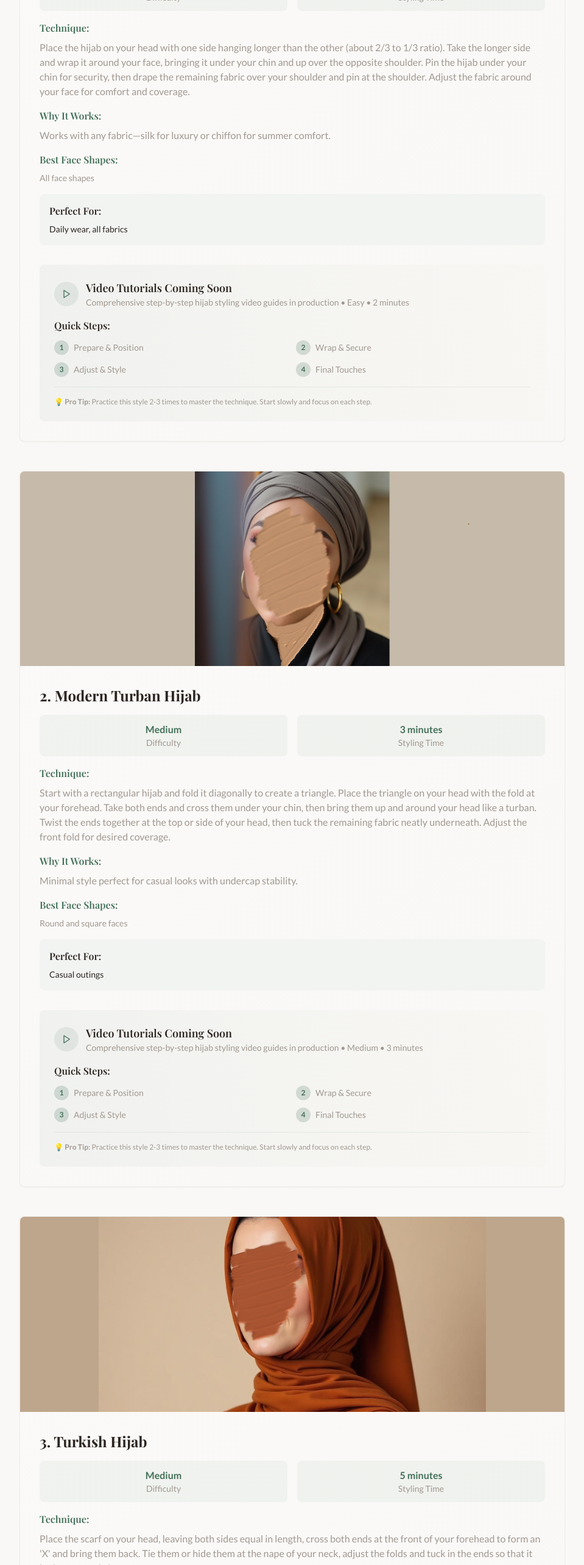
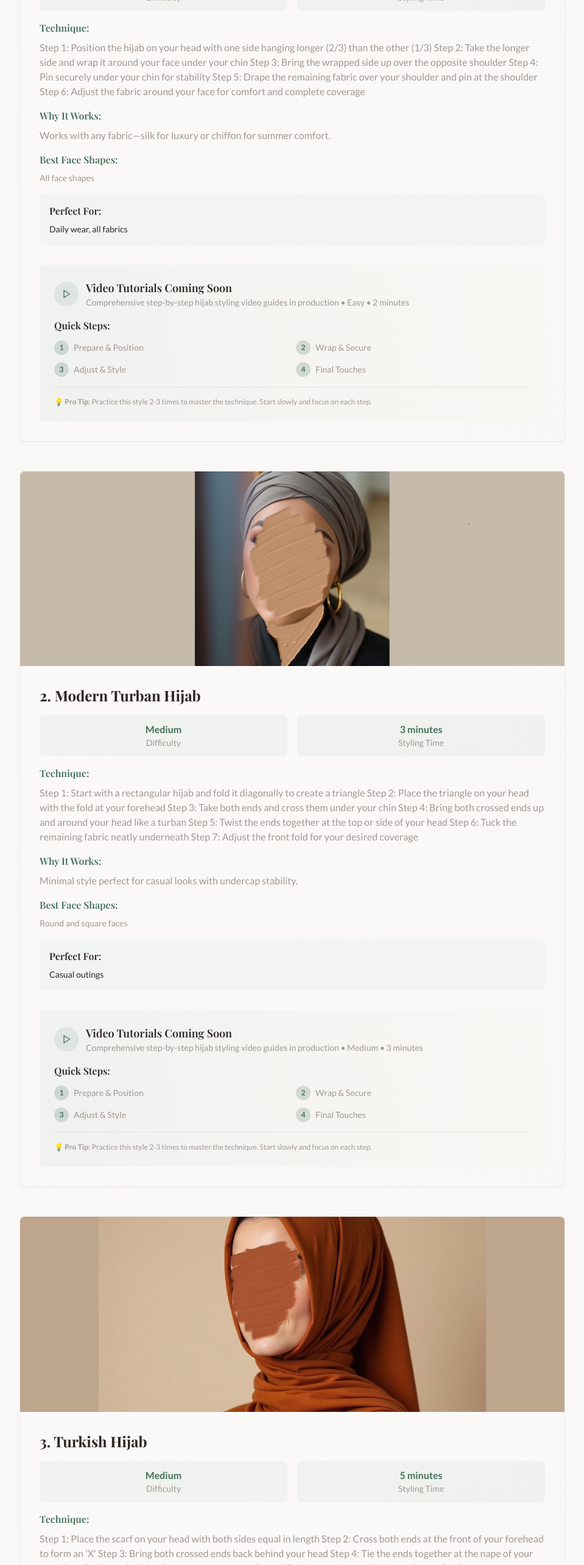
Before and after one commit to elvin52/next-flow-shop, a React (Vite) app: page /blog/hijab-styles-guide in a window 1280 px wide. Shown: the part 2213-4779 px from the top of the page at 61% size, without its empty margins (160-1119 px from the left). Built offline with nearby package versions, Linux system fonts and the light colour scheme.

Commit message:
Refactor Hijab Style Guide
Divide the "Technique" section of the Hijab Style Guide into clear, user-friendly steps.

```diff
--- a/src/pages/HijabStyleGuide.tsx
+++ b/src/pages/HijabStyleGuide.tsx
@@ -57,7 +57,12 @@ const HijabStyleGuide = () => {
       id: 'classic-wrap',
       title: "Classic Wrap Hijab",
       image: classicWrapImage,
-      technique: "Place the hijab on your head with one side hanging longer than the other (about 2/3 to 1/3 ratio). Take the longer side and wrap it around your face, bringing it under your chin and up over the opposite shoulder. Pin the hijab under your chin for security, then drape the remaining fabric over your shoulder and pin at the shoulder. Adjust the fabric around your face for comfort and coverage.",
+      technique: `Step 1: Position the hijab on your head with one side hanging longer (2/3) than the other (1/3)
+Step 2: Take the longer side and wrap it around your face under your chin
+Step 3: Bring the wrapped side up over the opposite shoulder
+Step 4: Pin securely under your chin for stability
+Step 5: Drape the remaining fabric over your shoulder and pin at the shoulder
+Step 6: Adjust the fabric around your face for comfort and complete coverage`,
       whyItWorks: "Works with any fabric—silk for luxury or chiffon for summer comfort.",
       bestFor: "Daily wear, all fabrics",
       difficulty: "Easy",
@@ -68,7 +73,13 @@ const HijabStyleGuide = () => {
       id: 'modern-turban',
       title: "Modern Turban Hijab",
       image: modernTurbanImage,
-      technique: "Start with a rectangular hijab and fold it diagonally to create a triangle. Place the triangle on your head with the fold at your forehead. Take both ends and cross them under your chin, then bring them up and around your head like a turban. Twist the ends together at the top or side of your head, then tuck the remaining fabric neatly underneath. Adjust the front fold for desired coverage.",
+      technique: `Step 1: Start with a rectangular hijab and fold it diagonally to create a triangle
+Step 2: Place the triangle on your head with the fold at your forehead
+Step 3: Take both ends and cross them under your chin
+Step 4: Bring both crossed ends up and around your head like a turban
+Step 5: Twist the ends together at the top or side of your head
+Step 6: Tuck the remaining fabric neatly underneath
+Step 7: Adjust the front fold for your desired coverage`,
       whyItWorks: "Minimal style perfect for casual looks with undercap stability.",
       bestFor: "Casual outings",
       difficulty: "Medium",
@@ -79,7 +90,12 @@ const HijabStyleGuide = () => {
       id: 'turkish-hijab',
       title: "Turkish Hijab",
       image: turkishHijabImage,
-      technique: "Place the scarf on your head, leaving both sides equal in length, cross both ends at the front of your forehead to form an 'X' and bring them back. Tie them or hide them at the nape of your neck, adjust the folds and tuck in the ends so that it looks neat and elegant.",
+      technique: `Step 1: Place the scarf on your head with both sides equal in length
+Step 2: Cross both ends at the front of your forehead to form an 'X'
+Step 3: Bring both crossed ends back behind your head
+Step 4: Tie the ends together at the nape of your neck
+Step 5: Adjust the folds for a neat appearance
+Step 6: Tuck in any loose ends for an elegant finish`,
       whyItWorks: "Reflects cultural heritage, pairs with modern and traditional outfits.",
       bestFor: "Formal events",
       difficulty: "Medium",
@@ -90,7 +106,12 @@ const HijabStyleGuide = () => {
       id: 'al-amira-hijab',
       title: "Al-Amira Hijab Style",
       image: alAmiraHijabImage,
-      technique: "First, put on the close-fitting cap (bonnet) to cover your hair completely. Make sure it sits comfortably and securely on your head. Then, take the tube-like scarf piece and slip it over your head, positioning it so it covers the cap and drapes naturally around your shoulders. Adjust the scarf to ensure proper coverage of your neck and chest area. No pins needed as the cap provides grip.",
+      technique: `Step 1: Put on the close-fitting cap (bonnet) to cover your hair completely
+Step 2: Ensure the cap sits comfortably and securely on your head
+Step 3: Take the tube-like scarf piece and slip it over your head
+Step 4: Position the scarf to cover the cap completely
+Step 5: Adjust so it drapes naturally around your shoulders
+Step 6: Ensure proper coverage of neck and chest area (no pins needed!)`,
       whyItWorks: "Excellent coverage, stays secure all day without adjustment.",
       bestFor: "Active lifestyles, sports",
       difficulty: "Easy",
@@ -101,7 +122,11 @@ const HijabStyleGuide = () => {
       id: 'instant-hijab',
       title: "Instant Hijab Style",
       image: instantHijabImage,
-      technique: "Simply slip the pre-sewn hijab over your head like putting on a hood. The built-in cap portion should sit snugly on your head, covering all your hair. Adjust the outer fabric layer to drape naturally around your shoulders and ensure proper coverage of your neck and chest. Some instant hijabs have adjustable ties or velcro for a custom fit - adjust these as needed for comfort and security.",
+      technique: `Step 1: Simply slip the pre-sewn hijab over your head like putting on a hood
+Step 2: Ensure the built-in cap portion sits snugly covering all your hair
+Step 3: Adjust the outer fabric layer to drape naturally around shoulders
+Step 4: Check for proper coverage of neck and chest areas
+Step 5: If available, adjust ties or velcro for custom fit and security`,
       whyItWorks: "Perfect for busy mornings, provides polished look with minimal effort.",
       bestFor: "Quick styling, beginners",
       difficulty: "Easy",
@@ -112,7 +137,12 @@ const HijabStyleGuide = () => {
       id: 'square-hijab',
       title: "Square Hijab Style",
       image: squareHijabImage,
-      technique: "Take a square hijab and fold it diagonally to create a triangle. Place the triangle on your head with the point at the back and the fold across your forehead. Take one corner and wrap it around your neck to the opposite side, then take the other corner and wrap it around the other way, creating a crossover effect. Tie the ends together at the back or side of your neck, or pin them for security. Adjust the front fold and side draping for your desired look.",
+      technique: `Step 1: Take a square hijab and fold it diagonally to create a triangle
+Step 2: Place the triangle on your head with point at the back, fold across forehead
+Step 3: Take one corner and wrap it around your neck to the opposite side
+Step 4: Take the other corner and wrap it the other way (crossover effect)
+Step 5: Tie the ends together at the back or side of your neck (or pin for security)
+Step 6: Adjust the front fold and side draping for your desired look`,
       whyItWorks: "Versatile shape for multiple styling options from casual to formal.",
       bestFor: "Fashion-forward looks",
       difficulty: "Medium",
```
